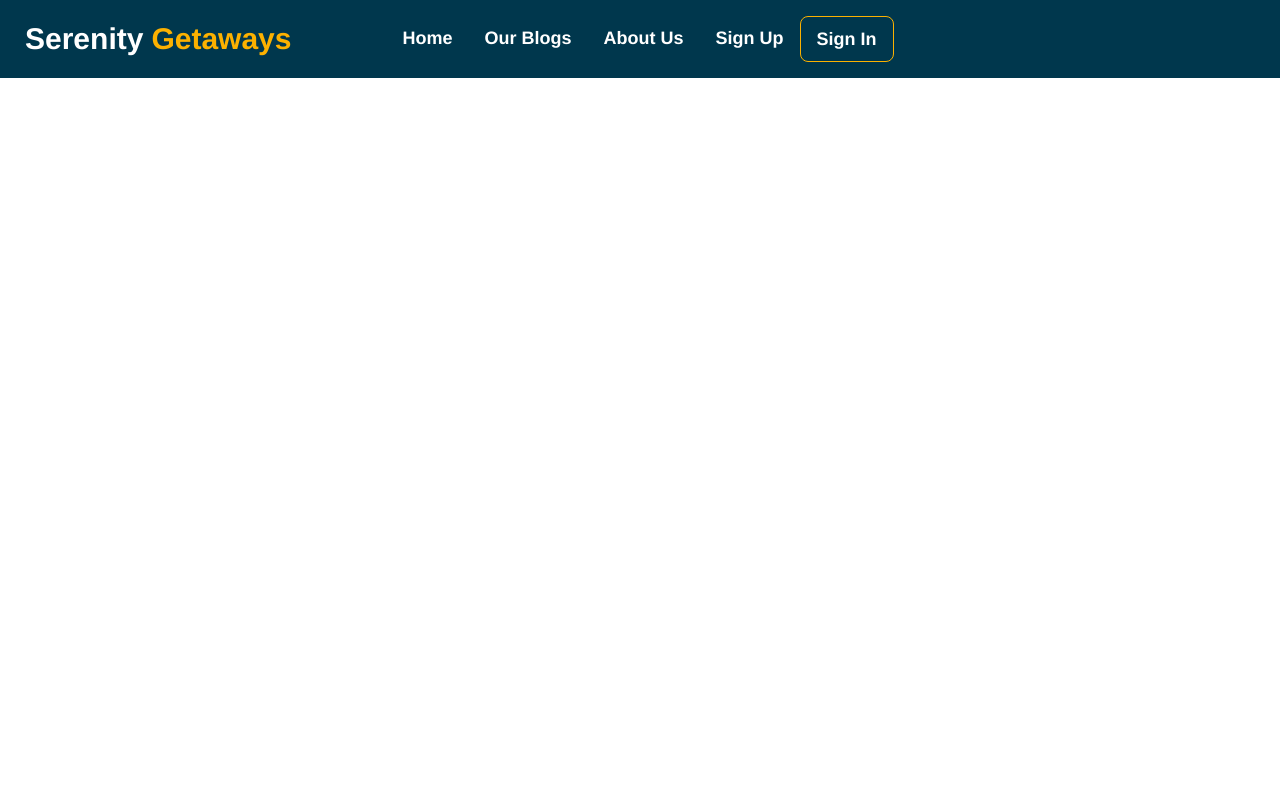
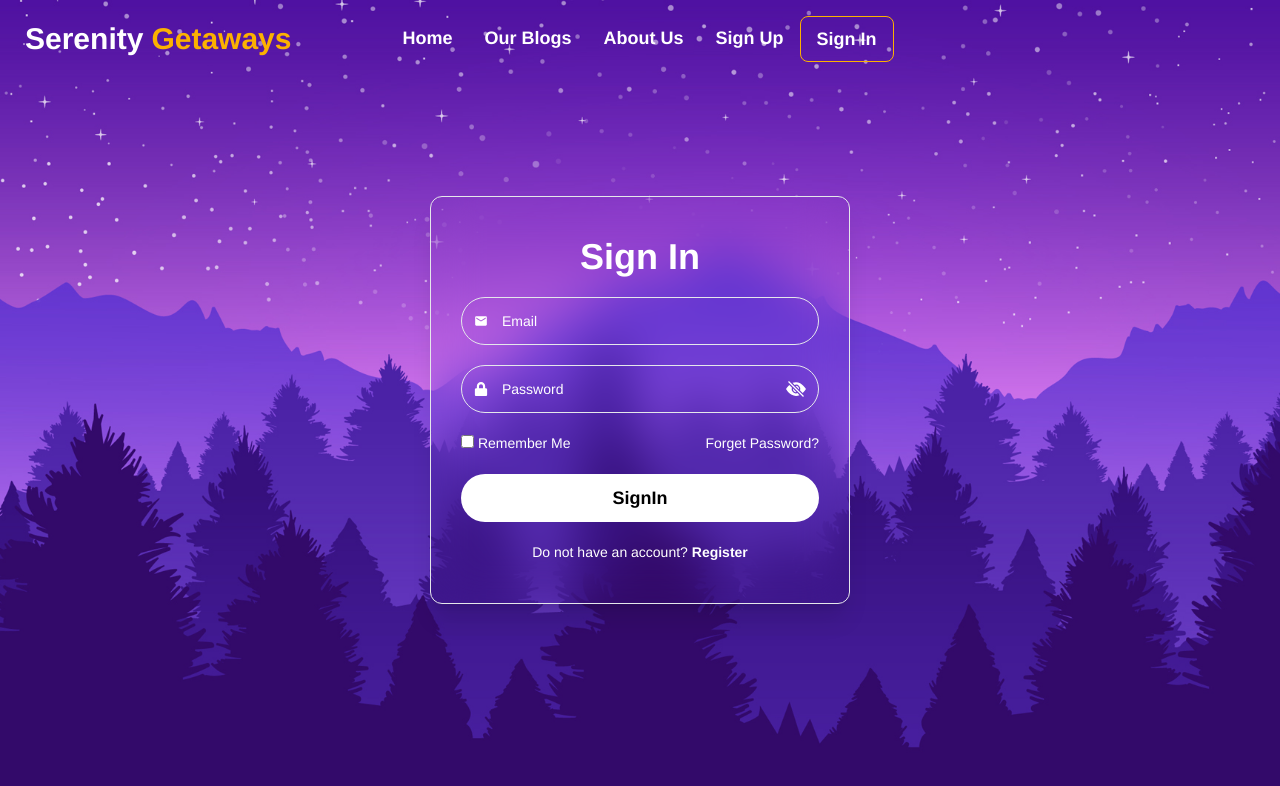
Before and after one commit to Mazid70/Assignment-9, a React (Vite) app: page /signin in a window 1280 px wide. Shown: the top 786 px of the page. Built offline with nearby package versions, Linux system fonts and the light colour scheme.

Commit message:
Sign In added

```diff
--- /dev/null
+++ b/src/Components/SignIn.jsx
@@ -0,0 +1,72 @@
+import { Link } from "react-router-dom";
+import { MdEmail } from "react-icons/md";
+import { FaLock } from "react-icons/fa";
+import { BsFillEyeFill, BsFillEyeSlashFill } from "react-icons/bs";
+import { useState } from "react";
+
+const SignIn = () => {
+  const [visible, setVisible] = useState(false);
+  const passwordToggle = () => {
+    setVisible(!visible);
+  };
+
+  return (
+    <section className=" -mt-[78px] flex items-center justify-center h-[100vh] bg-[url(assets/img.jpg)] bg-no-repeat bg-cover">
+      <div className="backdrop-blur-xl w-[420px] px-[30px] py-[40px] shadow-xl border rounded-xl text-white ">
+        <form action="" className="space-y-5">
+          <h1 className="text-4xl font-bold text-center">Sign In</h1>
+          <div className="flex items-center  border w-full h-12 rounded-full relative">
+            <MdEmail className="absolute left-3" />
+            <input
+              className="w-full h-full bg-transparent rounded-full pl-10 placeholder:text-white "
+              type="text"
+              placeholder="Email"
+            />
+          </div>
+          <div className="flex items-center  border w-full h-12 rounded-full relative">
+            <FaLock className="absolute left-3" />
+            <input
+              className="w-full h-full bg-transparent rounded-full pl-10 placeholder:text-white "
+              type={visible ? "text" : "password"}
+              placeholder="Password"
+            />
+            {visible ? (
+              <BsFillEyeFill
+                className="text-xl absolute right-3"
+                onClick={passwordToggle}
+              ></BsFillEyeFill>
+            ) : (
+              <BsFillEyeSlashFill
+                className="text-xl absolute right-3"
+                onClick={passwordToggle}
+              ></BsFillEyeSlashFill>
+            )}
+          </div>
+
+          <div className="flex justify-between">
+            {" "}
+            <div>
+              <input type="checkbox" /> <span> Remember Me</span>{" "}
+            </div>
+            <span>
+              <a href="#">Forget Password?</a>
+            </span>
+          </div>
+          <div>
+            <input
+              className="w-full h-12 bg-white rounded-full text-black font-bold text-lg"
+              type="submit"
+              value="SignIn"
+            />
+          </div>
+          <h3 className="text-center">
+            Do not have an account?{" "}
+            <Link className="font-semibold" to="/signup">Register</Link>
+          </h3>
+        </form>
+      </div>
+    </section>
+  );
+};
+
+export default SignIn;
--- a/src/main.jsx
+++ b/src/main.jsx
@@ -4,7 +4,7 @@ import App from './App.jsx'
 import './index.css'
 import { RouterProvider, createBrowserRouter } from 'react-router-dom'
 import Home from './Components/Home.jsx'
-// import SignIn from './Components/SignIn.jsx'
+import SignIn from './Components/SignIn.jsx'
 // import SignUp from './Components/SignUp.jsx'
 const router=createBrowserRouter([{
   path:"/",
@@ -24,7 +24,7 @@ const router=createBrowserRouter([{
     },
     {
       path:"/signin",
-      // element:<SignIn></SignIn> ,
+      element:<SignIn></SignIn> ,
     },
     {
       path:"/signup",
```
